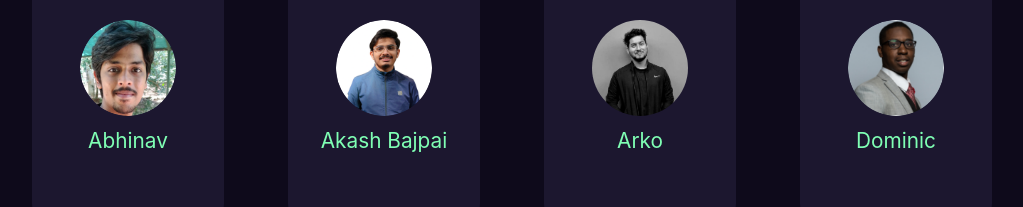
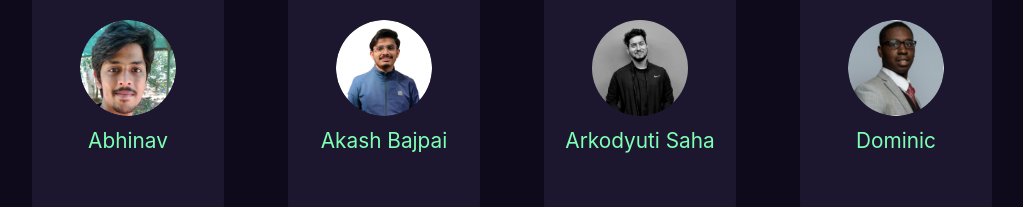
Before and after one commit to HackSlashNITP/hacknitp, a React (Create React App) app: page / in a window 1280 px wide. Shown: the part 1380-1587 px from the top of the page, without its empty margins (128-1151 px from the left). Built offline with nearby package versions, Linux system fonts and the light colour scheme; some icons are missing.

Commit message:
typo fixed

```diff
--- a/src/components/organizers/Judges.js
+++ b/src/components/organizers/Judges.js
@@ -33,7 +33,7 @@ const Judges = () => {
             github: 'https://github.com/paritoshkr'
         },
         {
-            name: 'Arko',
+            name: 'Arkodyuti Saha',
             role: '',
             logo: `${img3}`,
             linkedin: 'https://www.linkedin.com/in/amrit-raj-ba2a15190/',
```
